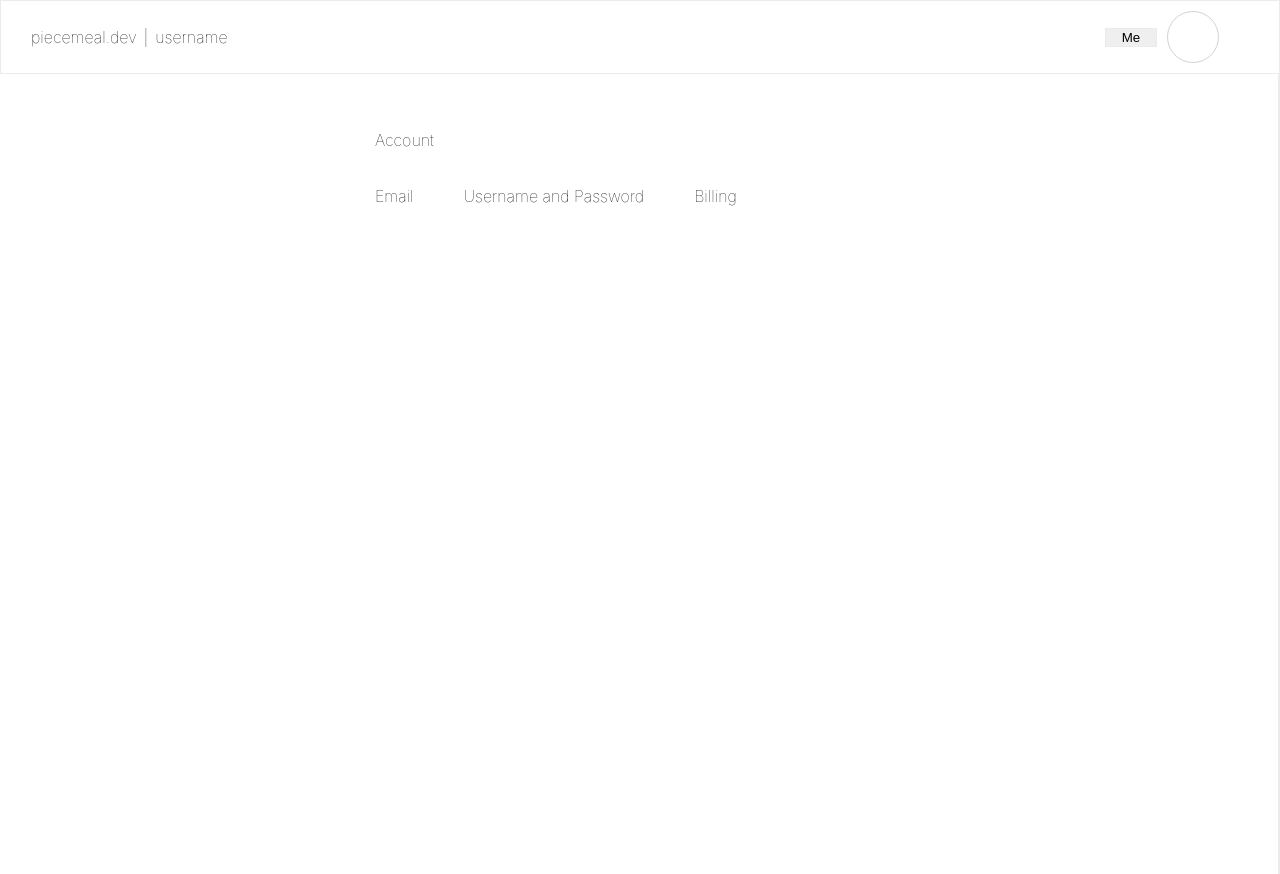
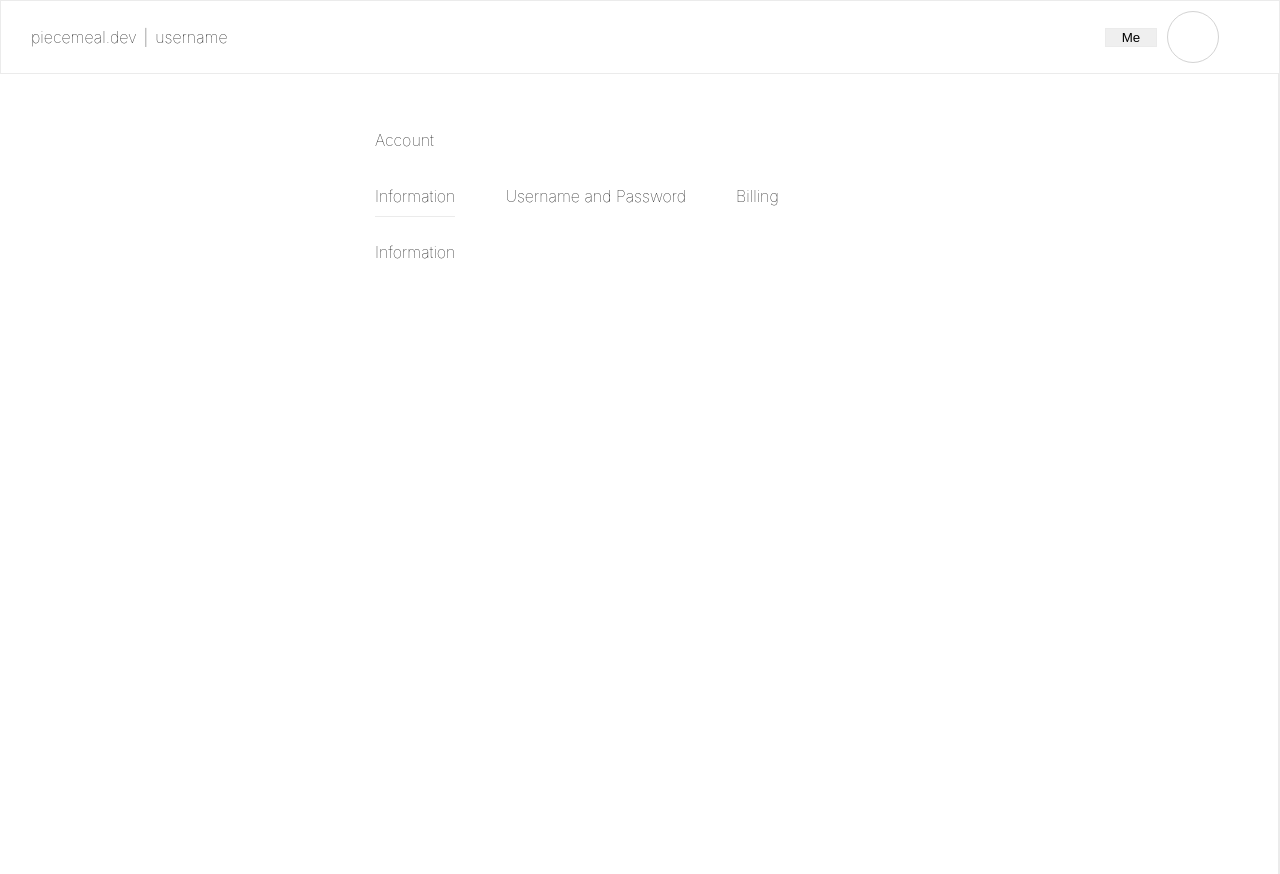
Before and after one commit to cjativa/piecemeal, a React (Create React App) app: page /user/account/information in a window 1280 px wide. Built offline with nearby package versions, Linux system fonts and the light colour scheme.

Commit message:
renamed email component to information

```diff
--- a/src/components/account/email.tsx
+++ /dev/null
@@ -1,9 +0,0 @@
-import React, { useState } from 'react';
-
-export const Email = () => {
-    return (
-        <div className="email">
-            <p>Email</p>
-        </div>
-    )
-}
--- /dev/null
+++ b/src/components/account/information.tsx
@@ -0,0 +1,9 @@
+import React, { useState } from 'react';
+
+export const Information = () => {
+    return (
+        <div className="information">
+            <p>Information</p>
+        </div>
+    )
+}
--- a/src/components/user/account.tsx
+++ b/src/components/user/account.tsx
@@ -1,13 +1,13 @@
 import React, { useState } from 'react';
 import { Link, Switch, Route, Redirect, useLocation } from 'react-router-dom';
-import { Email } from '../account/email';
+import { Information } from '../account/information';
 import { Billing } from '../account/billing';
 import { Username } from '../account/username';
 
 export const Account = () => {
 
     const accountTabs = [
-        { name: 'Email', slug: 'email', component: Email },
+        { name: 'Information', slug: 'information', component: Information },
         { name: 'Username and Password', slug: 'username', component: Username },
         { name: 'Billing', slug: 'billing', component: Billing },
     ];
@@ -31,7 +31,7 @@ export const Account = () => {
                         <Route key={index} path={`/user/account/${tab.slug}`} component={tab.component} />
                     )
                 })}
-                <Redirect exact from="/user/account" to="/user/account/email" />
+                <Redirect exact from="/user/account" to="/user/account/information" />
             </Switch>
         </div>
     )
```
